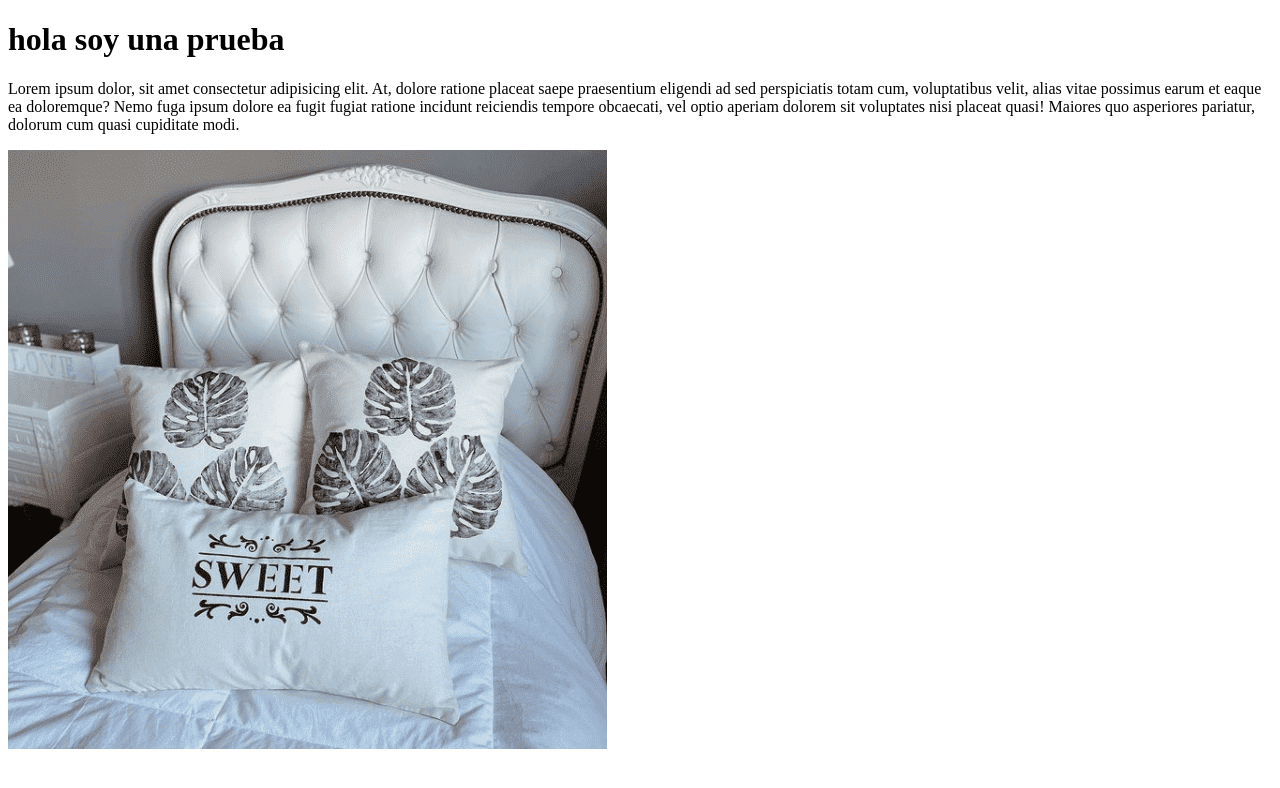
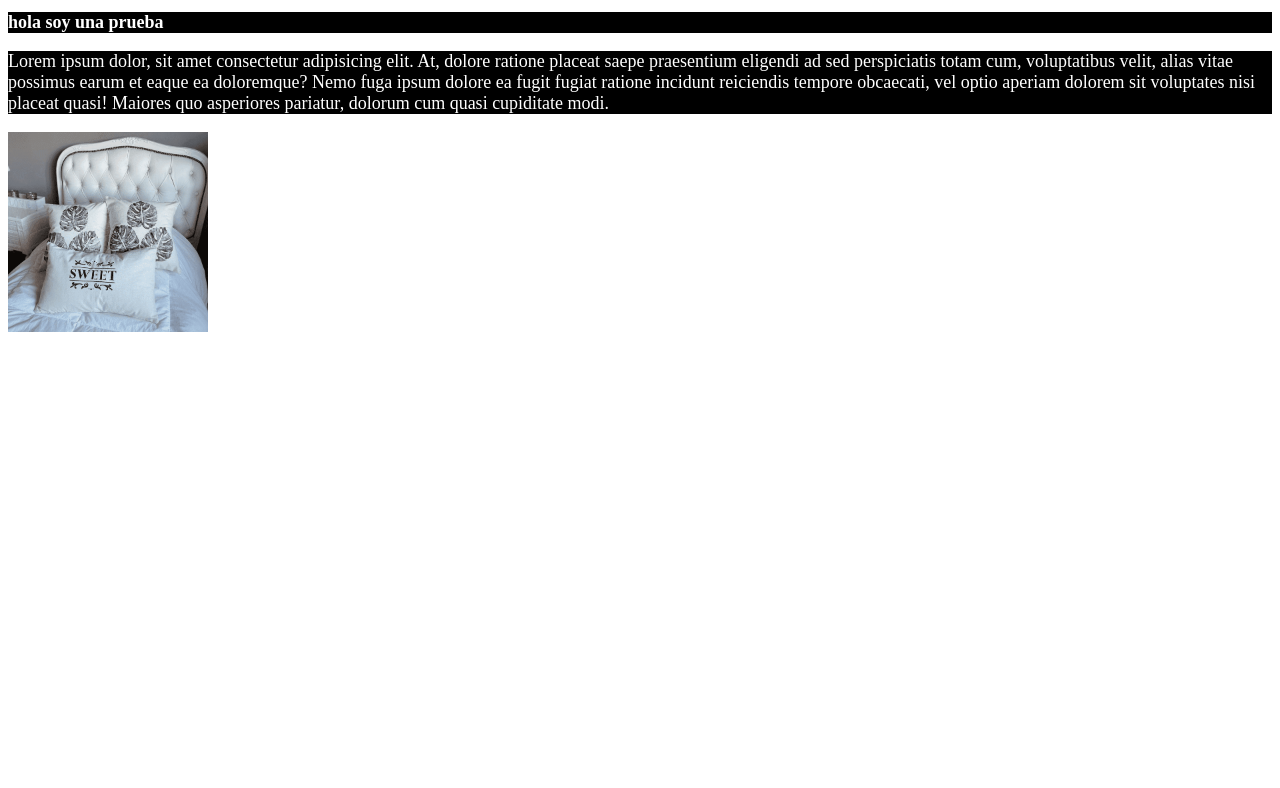
Before and after one commit to Santiago-Galletti/pruebaGit, a plain HTML site: page index.html in a window 1280 px wide. Drawn offline with Linux system fonts and the light colour scheme.

Commit message:
cuarta fase agregamos estilos a css y vinculamos al html

```diff
--- a/index.html
+++ b/index.html
@@ -4,6 +4,7 @@
     <meta charset="UTF-8">
     <meta http-equiv="X-UA-Compatible" content="IE=edge">
     <meta name="viewport" content="width=device-width, initial-scale=1.0">
+    <link rel="stylesheet" href="./styles.css/main.css">
     <title>Document</title>
 </head>
 <body>
--- a/styles.css/main.css
+++ b/styles.css/main.css
@@ -0,0 +1,17 @@
+
+h1{
+    font-size: large;
+    color: white;
+    background-color: black;
+}
+
+p{
+    font-size: large;
+    color: white;
+    background-color: black;
+}
+
+img{
+    height: 200px;
+    width: 200px;
+}
```
